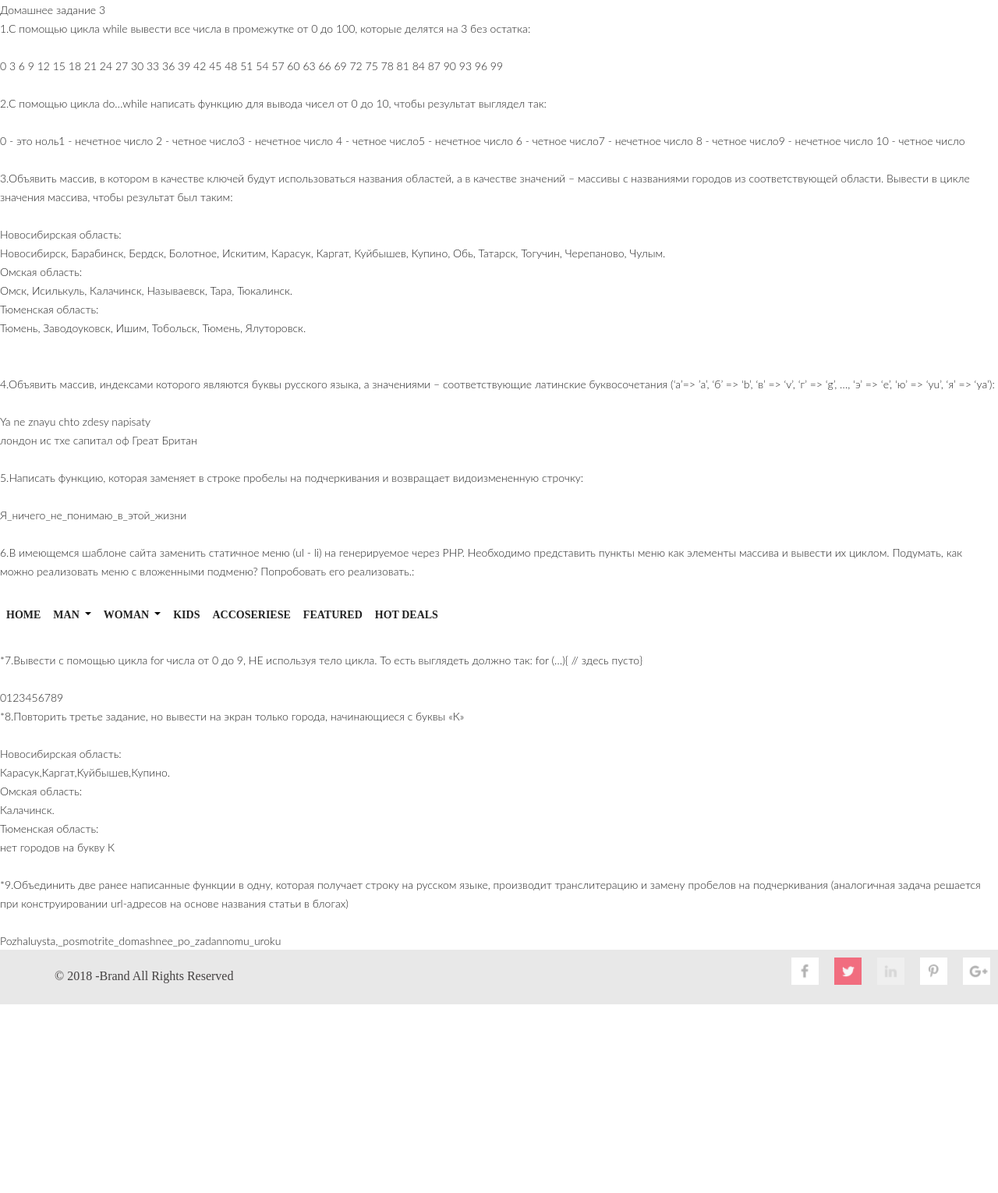
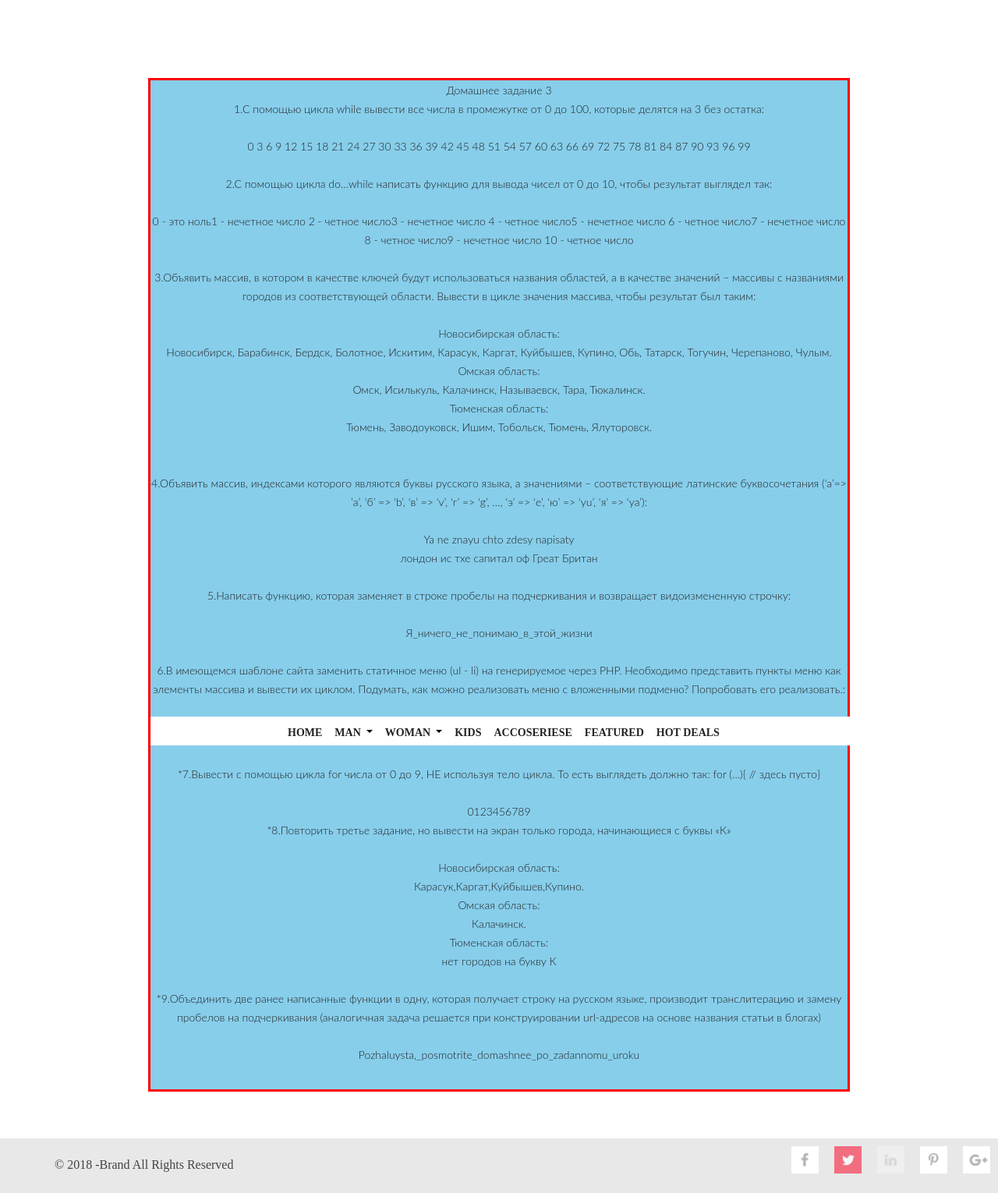
Before and after one commit to oke11o/lo, a PHP site: page / in a window 1280 px wide. Shown: the part 144-1674 px from the top of the page at 78% size. Before the commit the page ends 1432 px from the top, so only its background shows below. Run offline with PHP 8.4, Linux system fonts and the light colour scheme; data that the repository does not hold is empty.

Commit message:
Сделал наконец третье ДЗ

```diff
--- a/css/style.css
+++ b/css/style.css
@@ -6,6 +6,11 @@ html,body{background: #fff;}
 	width: 1140px;
 	margin: 0 auto;
 	background: #fff;
+}
+.containerDZ{
+	width: 940px;
+	background: #fff;
+
 }
 .containerCC{
 	width: 1140px;
@@ -26,13 +31,17 @@ header{
 	border: 3px solid red;
 	background: skyblue;
 }
-.dz2{
+.dz2, .dz3{
 	margin: 100px auto 60px;
  	text-align: center;
 	width: 900px;
 	height: 1000px;
 	border: 3px solid red;
 	background: skyblue;
+}
+.dz3{
+	height: 1300px;
+
 }
 #flexH{
 
@@ -70,6 +79,16 @@ header{
 	left: 37px;
 	padding: 0px;
 	width: 404px;
+	height: 37px;
+	margin: 0 auto;
+	display: flex;
+	justify-content: flex-start;
+
+}
+.navbarDZ{
+	margin: 0 auto;
+	padding: 0px;
+	width: 604px;
 	height: 37px;
 	display: flex;
 	justify-content: flex-start;
```
